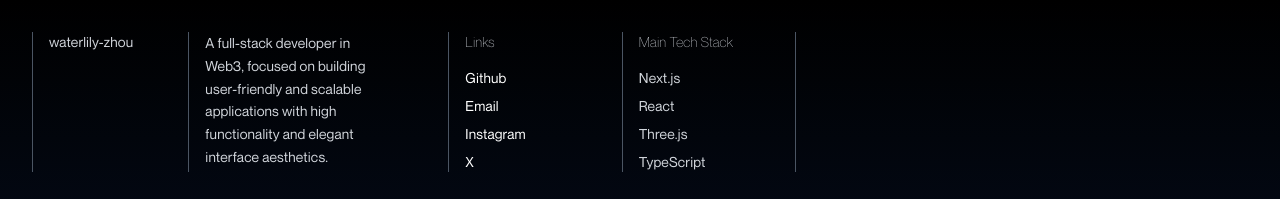
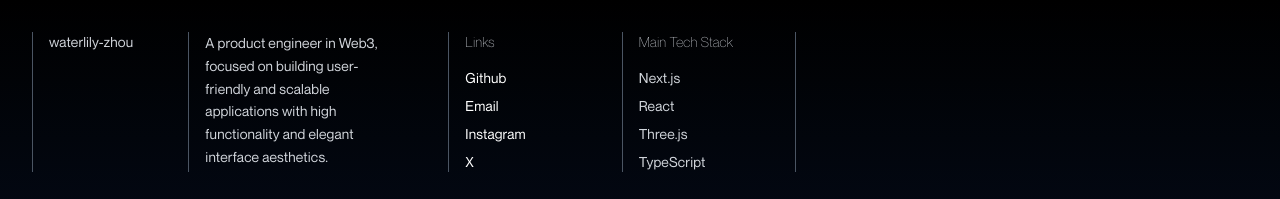
Before and after one commit to waterlily-zhou/personal-website, a Next.js app: page / in a window 1280 px wide. Shown: the top 199 px of the page. Built offline with nearby package versions, Linux system fonts and the light colour scheme; no server answers; a web font is replaced by a local one.

Commit message:
edited text

```diff
--- a/app/page.tsx
+++ b/app/page.tsx
@@ -147,7 +147,7 @@ export default function Home() {
             {/* Introduction */}
             <div className="space-y-2 border-b border-gray-600 pb-4 md:border-b-0 md:pb-0 md:border-r md:border-gray-600 pr-4 md:col-span-3">
               <p className="text-sm leading-relaxed text-gray-300 pr-[20%]">
-                A full-stack developer in Web3, focused on building user-friendly and scalable
+                A product engineer in Web3, focused on building user-friendly and scalable
                 applications with high functionality and elegant interface aesthetics.
               </p>
             </div>
@@ -320,7 +320,7 @@ export default function Home() {
           <div className="max-w-lg mx-auto px-8 pr-[20%] md:pr-0">
             <div className="space-y-8">
               <p className="text-white text-sm leading-relaxed">
-                Mel (@waterlily-zhou) is a full-stack engineer who enjoys
+                Mel (@waterlily-zhou) is a product engineer who enjoys
                 building niche and elegant apps that seamlessly solve
                 problems. Originally trained in law, she transitioned into
                 software engineering through a bootcamp and currently
```
